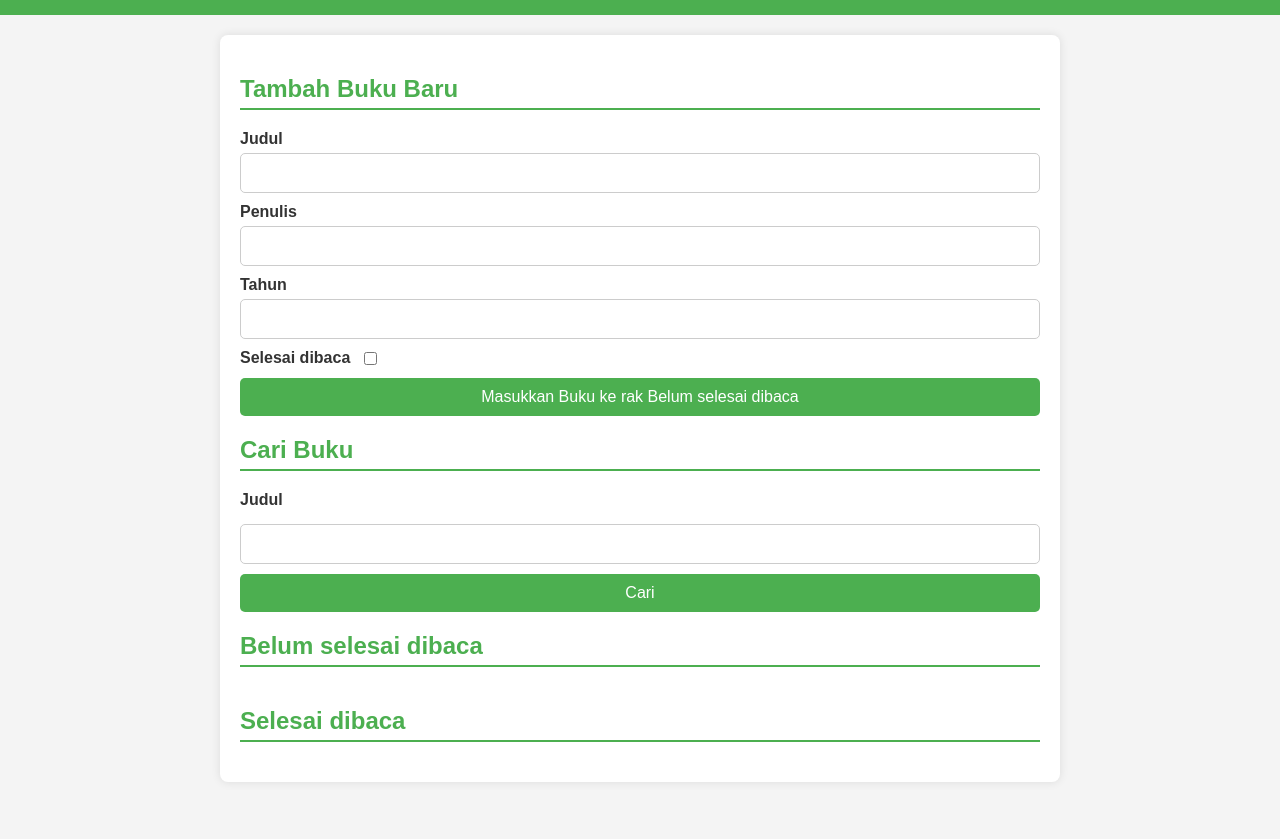
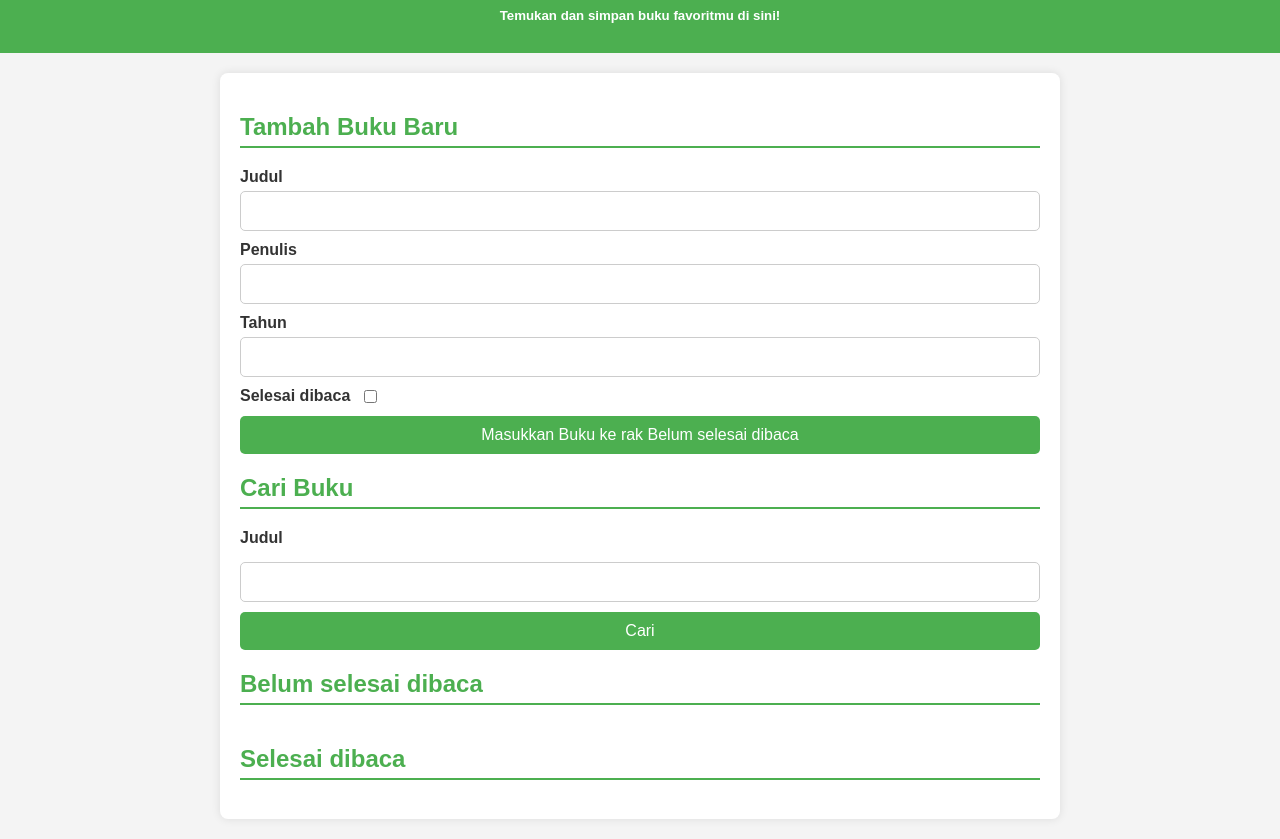
Before and after one commit to Yudhriz/Bookshelf_App, a plain HTML site: page index.html in a window 1280 px wide. Shown: the part 81-920 px from the top of the page. Before the commit the page ends 883 px from the top, so only its background shows below. Drawn offline with Linux system fonts and the light colour scheme.

Commit message:
update: menambahkan h5

```diff
--- a/index.html
+++ b/index.html
@@ -15,6 +15,7 @@
 <body>
   <header>
     <h1>Bookshelf App</h1>
+    <h5>Temukan dan simpan buku favoritmu di sini!</h5>
   </header>
 
   <main>
```
